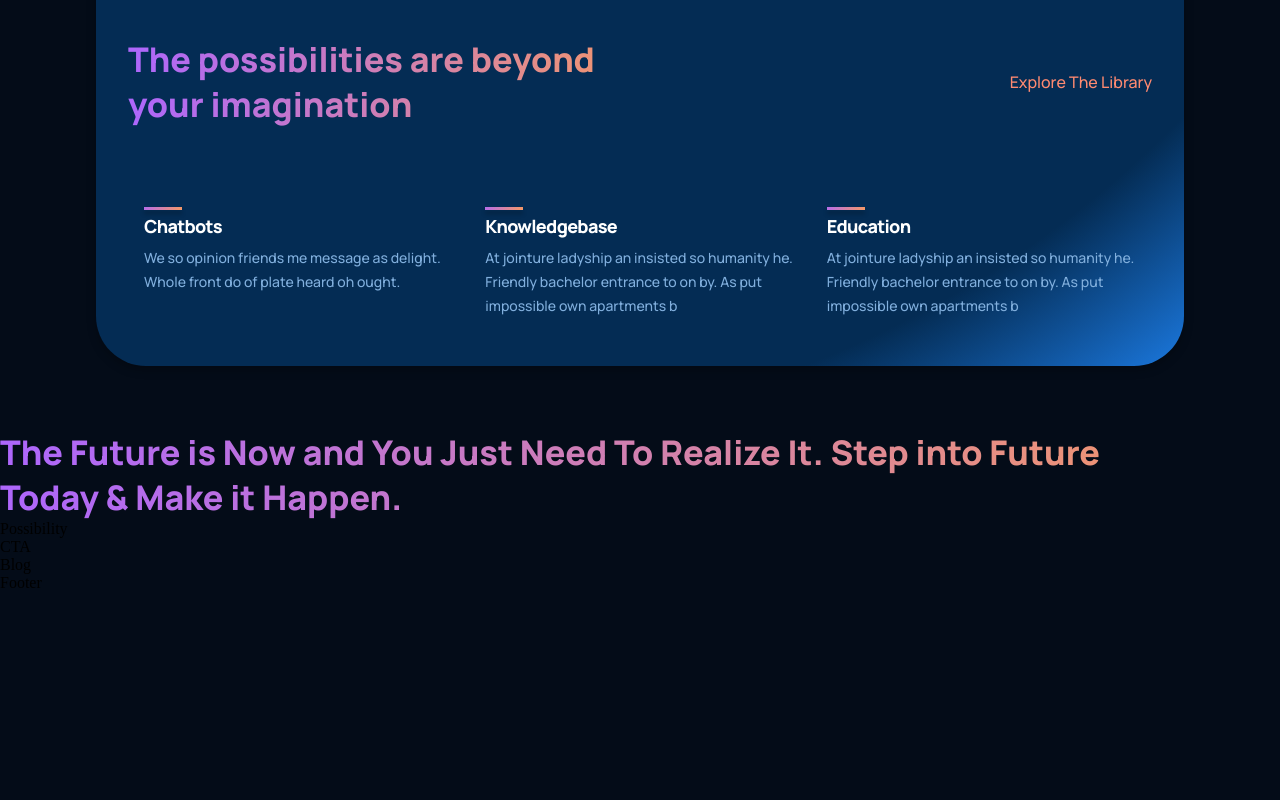
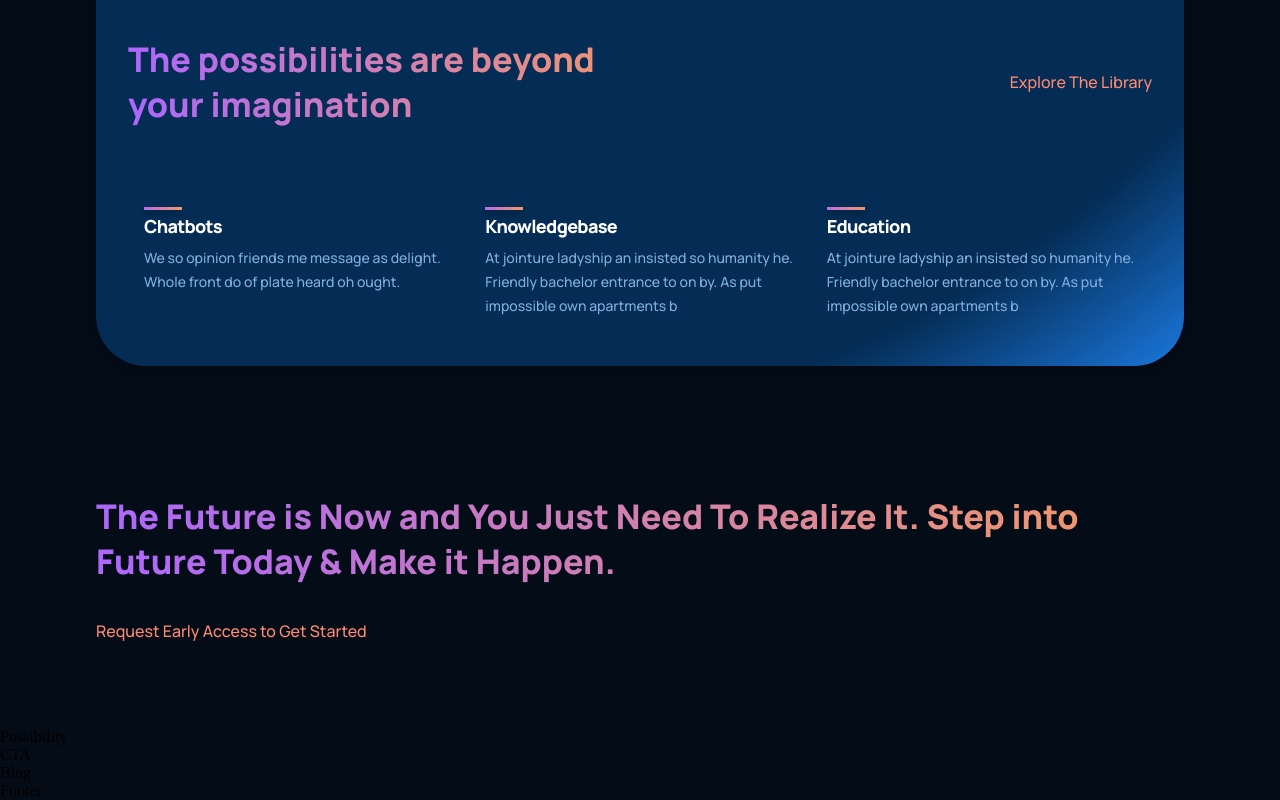
Before and after one commit to AdugboAghogho/gpt3_jsm, a React (Create React App) app: page / in a window 1280 px wide. Shown: the part 1227-2027 px from the top of the page. Before the commit the page ends 1819 px from the top, so only its background shows below. Built offline with nearby package versions, Linux system fonts and the light colour scheme.

Commit message:
second commit

```diff
--- a/src/containers/features/Features.jsx
+++ b/src/containers/features/Features.jsx
@@ -3,9 +3,16 @@ import './features.css'
 
 const Features = () => {
   return (
-    <div className="gpt3__features-heading">
+    <div className='gpt__features section__padding' id='features'>
+      <div className="gpt3__features-heading">
         <h1 className="gradient__text">The Future is Now and You Just Need To Realize It. Step into Future Today & Make it Happen.</h1>
+        <p>Request Early Access to Get Started</p>
       </div>
+
+      <div className="gpt3__features-containers">
+        .
+      </div>
+    </div>
   )
 }
 
```
